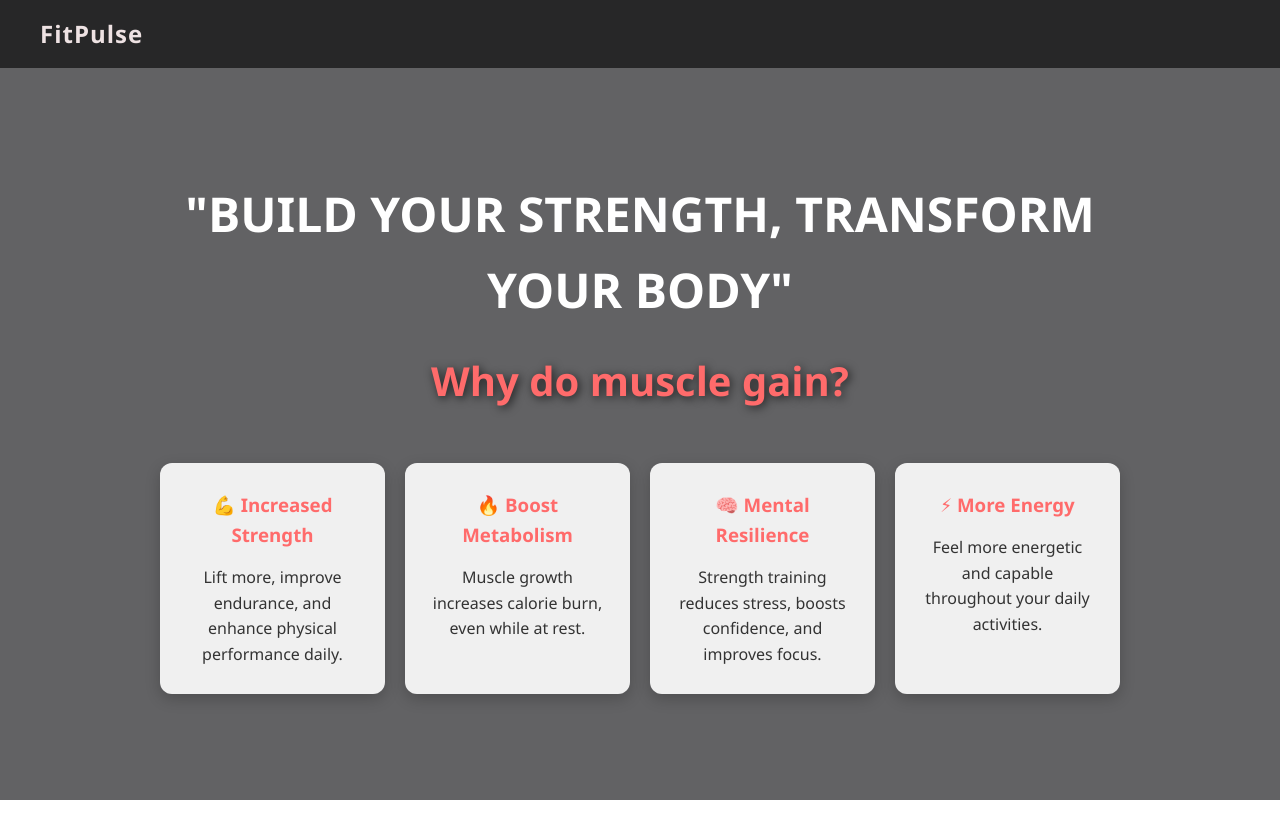
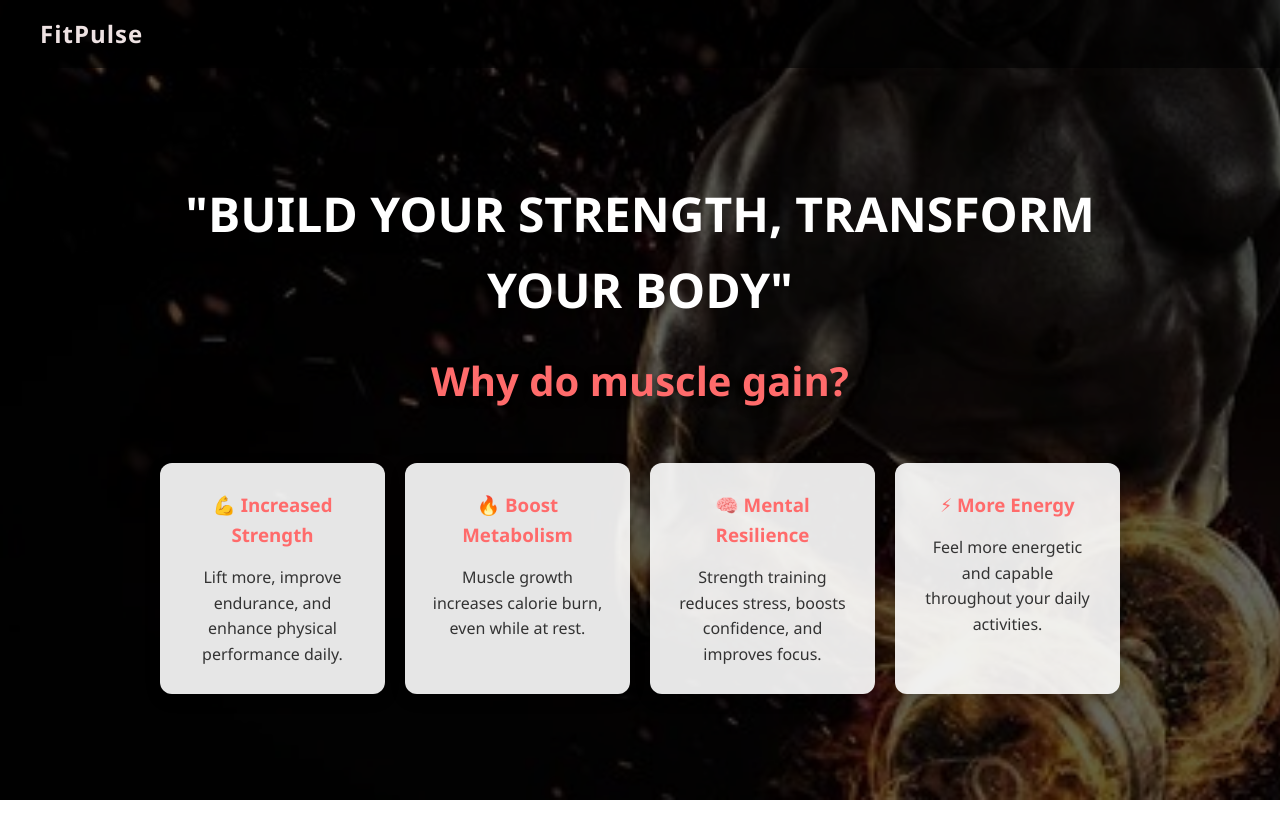
Before and after one commit to KNIGHT2000000/FITPULSE, a website: page mgstart.html in a window 1280 px wide. Drawn offline with Linux system fonts and the light colour scheme.

Commit message:
created start pages

```diff
--- a/mgstart.css
+++ b/mgstart.css
@@ -34,7 +34,7 @@ body {
 .hero {
   position: relative;
   min-height: 100vh;
-  background: url("gain.png") center/cover no-repeat;
+  background: url("mgstart.jpeg") center/cover no-repeat;
   display: flex;
   align-items: center;
   justify-content: center;
--- a/mhstart.css
+++ b/mhstart.css
@@ -34,7 +34,7 @@ body {
 .hero {
   position: relative;
   min-height: 100vh;
-  background: url("health.png") center/cover no-repeat;
+  background: url("mhstart.jpeg") center/cover no-repeat;
   display: flex;
   align-items: center;
   justify-content: center;
--- a/wlstart.css
+++ b/wlstart.css
@@ -34,7 +34,7 @@ body {
 .hero {
   position: relative;
   min-height: 100vh;
-  background: url("loss.png") center/cover no-repeat;
+  background: url("wlstart.jpeg") center/cover no-repeat;
   display: flex;
   align-items: center;
   justify-content: center;
```
Also changed, not shown: mgstart.jpeg (added), mhstart.jpeg (added), wlstart.jpeg (added).
